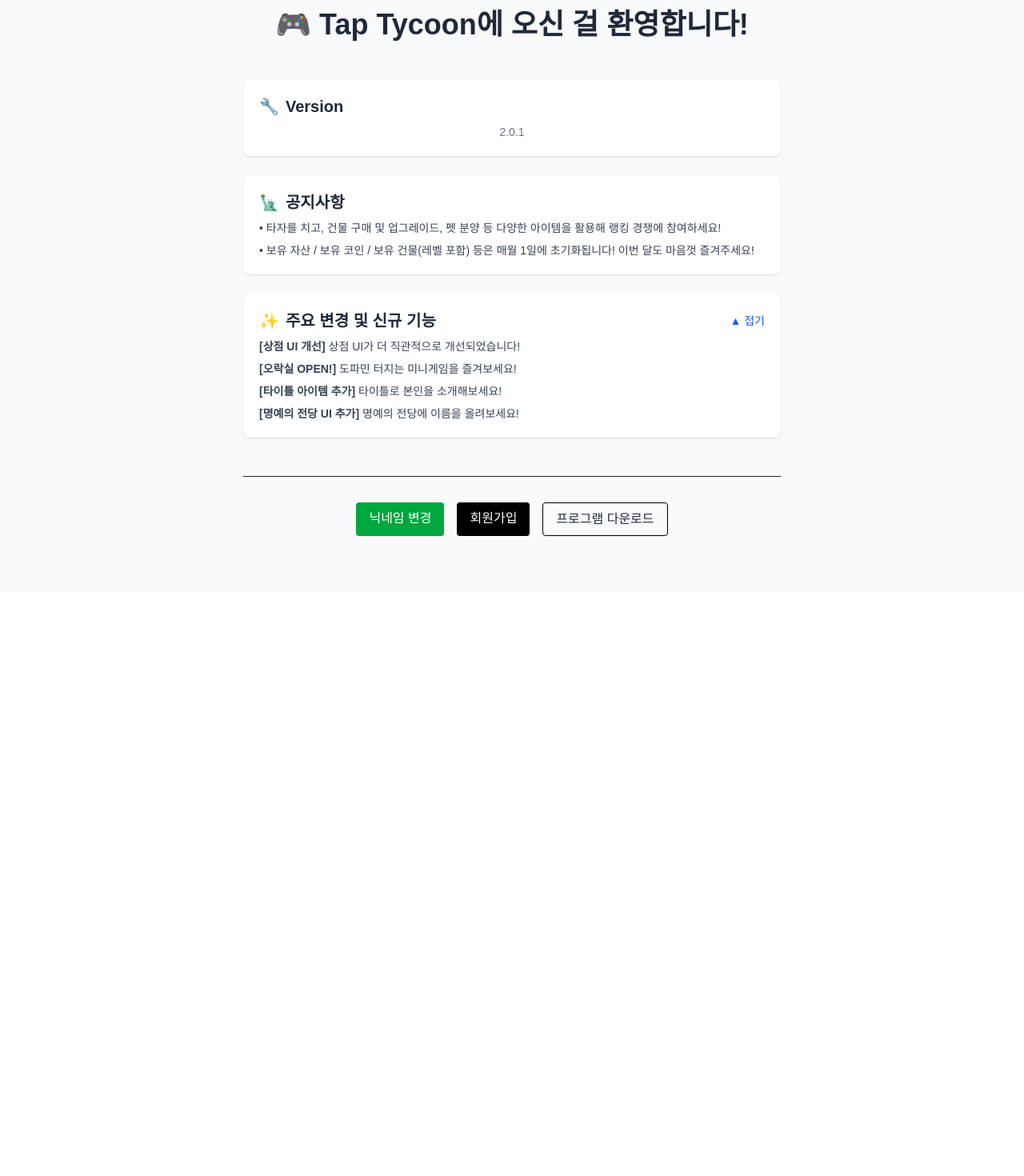
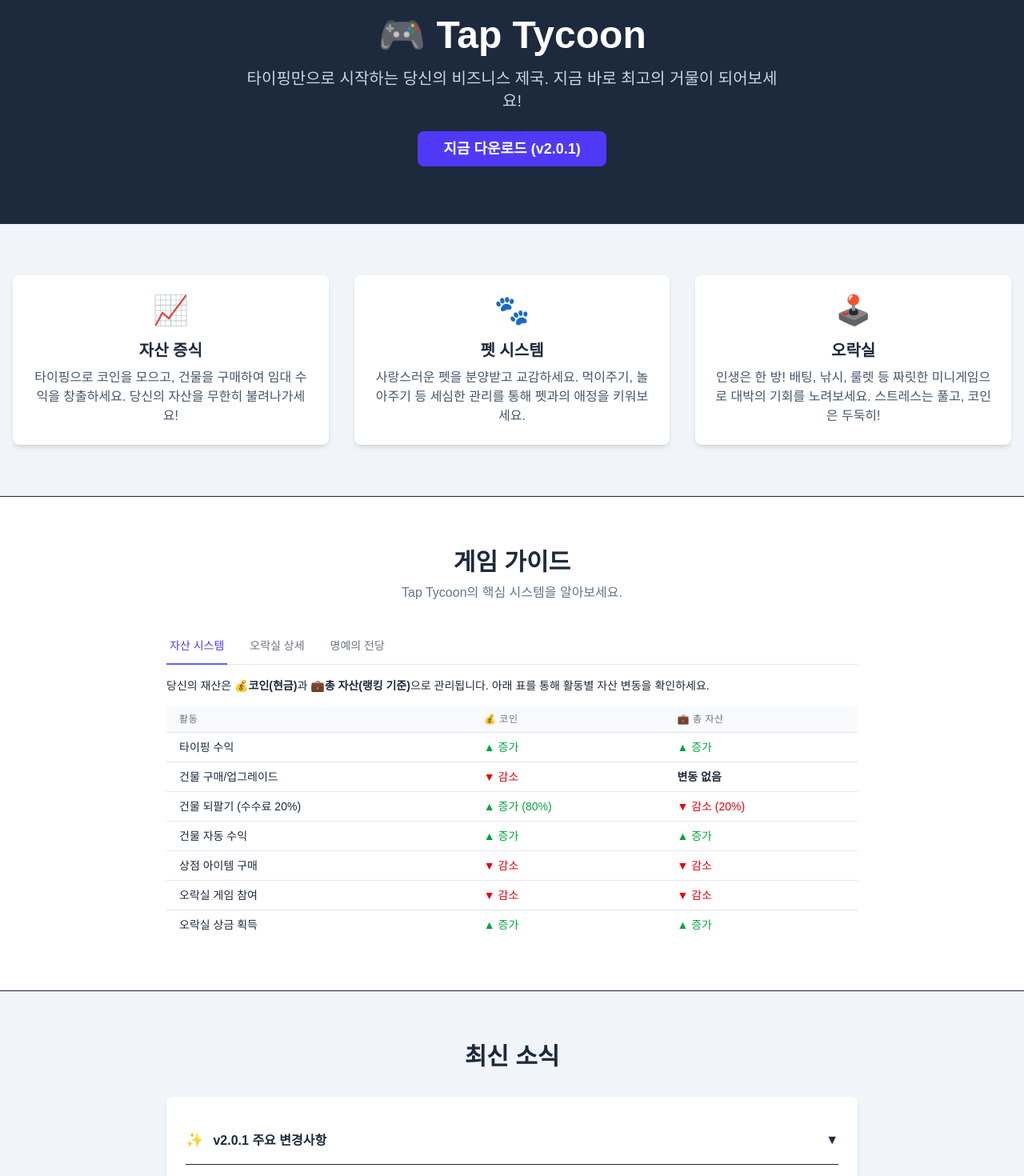
Before and after one commit to SehunPyo/tap-tycoon, a Next.js app: page / in a window 1280 px wide. Shown: the part 60-1530 px from the top of the page at 80% size. Before the commit the page ends 800 px from the top, so only its background shows below. Built offline with nearby package versions, Linux system fonts and the light colour scheme.

Commit message:
Update index.tsx

```diff
--- a/pages/index.tsx
+++ b/pages/index.tsx
@@ -1,103 +1,235 @@
 import Link from 'next/link';
-import { useState } from 'react';
+import { useState, ReactNode } from 'react';
 
-interface SectionProps {
+// --- 아코디언 아이템 컴포넌트 ---
+interface AccordionItemProps {
   title: string;
-  version?: string;
-  items: string[];
   emoji?: string;
+  children: ReactNode;
 }
 
-const sectionsData: SectionProps[] = [
+const AccordionItem = ({ title, emoji, children }: AccordionItemProps) => {
+  const [isOpen, setIsOpen] = useState(false);
+
+  return (
+    <div className="border-b">
+      <button
+        className="flex justify-between items-center w-full py-4 text-left font-semibold"
+        onClick={() => setIsOpen(!isOpen)}
+      >
+        <span>
+          {emoji && <span className="mr-3 text-lg">{emoji}</span>}
+          {title}
+        </span>
+        <span className={`transform transition-transform duration-300 ${isOpen ? 'rotate-180' : ''}`}>
+          ▼
+        </span>
+      </button>
+      {isOpen && (
+        <div className="pb-4 pl-9 text-gray-600 space-y-2">
+          {children}
+        </div>
+      )}
+    </div>
+  );
+};
+
+// --- 데이터 정의 ---
+const featureData = [
   {
-    title: 'Version',
-    emoji: '🔧',
-    version: '2.0.1',
-    items: []
+    emoji: '📈',
+    title: '자산 증식',
+    description: '타이핑으로 코인을 모으고, 건물을 구매하여 임대 수익을 창출하세요. 당신의 자산을 무한히 불려나가세요!',
+  },
+  {
+    emoji: '🐾',
+    title: '펫 시스템',
+    description: '사랑스러운 펫을 분양받고 교감하세요. 먹이주기, 놀아주기 등 세심한 관리를 통해 펫과의 애정을 키워보세요.',
+  },
+  {
+    emoji: '🕹️',
+    title: '오락실',
+    description: '인생은 한 방! 배팅, 낚시, 룰렛 등 짜릿한 미니게임으로 대박의 기회를 노려보세요. 스트레스는 풀고, 코인은 두둑히!',
+  },
+];
+
+const updatesData = [
+  {
+    title: 'v2.0.1 주요 변경사항',
+    emoji: '✨',
+    content: [
+      '<b>[상점 UI 개선]</b> 상점 UI가 더 직관적으로 개선되었습니다!',
+      '<b>[오락실 OPEN!]</b> 도파민 터지는 미니게임을 즐겨보세요!',
+      '<b>[타이틀 아이템 추가]</b> 타이틀로 본인을 소개해보세요!',
+      '<b>[명예의 전당 UI 추가]</b> 명예의 전당에 이름을 올려보세요!'
+    ],
   },
   {
     title: '공지사항',
     emoji: '🗽',
-    items: [
+    content: [
       '• 타자를 치고, 건물 구매 및 업그레이드, 펫 분양 등 다양한 아이템을 활용해 랭킹 경쟁에 참여하세요!',
       '• 보유 자산 / 보유 코인 / 보유 건물(레벨 포함) 등은 매월 1일에 초기화됩니다! 이번 달도 마음껏 즐겨주세요!'
-    ]
+    ],
   },
-  {
-    title: '주요 변경 및 신규 기능',
-    emoji: '✨',
-    items: [
-      '<b>[상점 UI 개선]</b> 상점 UI가 더 직관적으로 개선되었습니다!',
-      '<b>[오락실 OPEN!]</b> 도파민 터지는 미니게임을 즐겨보세요!',
-      '<b>[타이틀 아이템 추가]</b> 타이틀로 본인을 소개해보세요!',
-      '<b>[명예의 전당 UI 추가]</b> 명예의 전당에 이름을 올려보세요!'
-    ]
-  }
 ];
 
-export default function Home() {
-  const [isOpen, setIsOpen] = useState(true);
+const GameGuide = () => {
+    const [activeTab, setActiveTab] = useState('assets');
+
+    const tabs = [
+        { id: 'assets', label: '자산 시스템' },
+        { id: 'arcade', label: '오락실 상세' },
+        { id: 'halloffame', label: '명예의 전당' },
+    ];
 
     return (
-    <main className="flex flex-col items-center justify-center min-h-screen px-4 py-8 bg-gray-50 text-gray-800">
-      <h1 className="text-4xl font-extrabold mb-12 text-center">🎮 Tap Tycoon에 오신 걸 환영합니다!</h1>
-
-      <div className="w-full max-w-2xl space-y-6">
-        {sectionsData.map((section, index) => {
-          const alwaysOpen = index < 2; // 첫 두 섹션은 항상 열림
-          return (
-            <div key={section.title} className="bg-white rounded-lg shadow p-5">
-              <div className="flex items-center justify-between mb-2">
-                <h2 className="text-xl font-semibold">
-                  {section.emoji && <span className="mr-2">{section.emoji}</span>}
-                  {section.title}
-                </h2>
-                {!alwaysOpen && (
+        <div>
+            <div className="border-b border-gray-200 mb-4">
+                <nav className="-mb-px flex space-x-6">
+                    {tabs.map(tab => (
                         <button
-                    className="text-sm text-blue-600 hover:underline"
-                    onClick={() => setIsOpen(!isOpen)}
+                            key={tab.id}
+                            onClick={() => setActiveTab(tab.id)}
+                            className={`whitespace-nowrap py-3 px-1 border-b-2 font-medium text-sm transition-colors
+                                ${activeTab === tab.id
+                                    ? 'border-indigo-500 text-indigo-600'
+                                    : 'border-transparent text-gray-500 hover:text-gray-700 hover:border-gray-300'
+                                }`
+                            }
                         >
-                    {isOpen ? '▲ 접기' : '▼ 펼치기'}
+                            {tab.label}
                         </button>
-                )}
+                    ))}
+                </nav>
             </div>
 
-              {/* 내용 렌더링 조건 */}
-              {(alwaysOpen || isOpen) && (
-                <div className="text-sm text-gray-700 space-y-2">
-                  {section.version && (
-                    <p className="text-center font-medium text-gray-500">{section.version}</p>
+            <div className="text-sm">
+                {activeTab === 'assets' && (
+                    <div className="space-y-4">
+                        <p>당신의 재산은 <b>💰코인(현금)</b>과 <b>💼총 자산(랭킹 기준)</b>으로 관리됩니다. 아래 표를 통해 활동별 자산 변동을 확인하세요.</p>
+                        <div className="overflow-x-auto">
+                            <table className="min-w-full divide-y divide-gray-200">
+                                <thead className="bg-gray-50">
+                                    <tr>
+                                        <th className="px-4 py-2 text-left text-xs font-medium text-gray-500 uppercase tracking-wider">활동</th>
+                                        <th className="px-4 py-2 text-left text-xs font-medium text-gray-500 uppercase tracking-wider">💰 코인</th>
+                                        <th className="px-4 py-2 text-left text-xs font-medium text-gray-500 uppercase tracking-wider">💼 총 자산</th>
+                                    </tr>
+                                </thead>
+                                <tbody className="bg-white divide-y divide-gray-200">
+                                    <tr><td className="px-4 py-2">타이핑 수익</td><td className="px-4 py-2 text-green-600">▲ 증가</td><td className="px-4 py-2 text-green-600">▲ 증가</td></tr>
+                                    <tr><td className="px-4 py-2">건물 구매/업그레이드</td><td className="px-4 py-2 text-red-600">▼ 감소</td><td className="px-4 py-2 font-semibold">변동 없음</td></tr>
+                                    <tr><td className="px-4 py-2">건물 되팔기 (수수료 20%)</td><td className="px-4 py-2 text-green-600">▲ 증가 (80%)</td><td className="px-4 py-2 text-red-600">▼ 감소 (20%)</td></tr>
+                                    <tr><td className="px-4 py-2">건물 자동 수익</td><td className="px-4 py-2 text-green-600">▲ 증가</td><td className="px-4 py-2 text-green-600">▲ 증가</td></tr>
+                                    <tr><td className="px-4 py-2">상점 아이템 구매</td><td className="px-4 py-2 text-red-600">▼ 감소</td><td className="px-4 py-2 text-red-600">▼ 감소</td></tr>
+                                    <tr><td className="px-4 py-2">오락실 게임 참여</td><td className="px-4 py-2 text-red-600">▼ 감소</td><td className="px-4 py-2 text-red-600">▼ 감소</td></tr>
+                                    <tr><td className="px-4 py-2">오락실 상금 획득</td><td className="px-4 py-2 text-green-600">▲ 증가</td><td className="px-4 py-2 text-green-600">▲ 증가</td></tr>
+                                </tbody>
+                            </table>
+                        </div>
+                    </div>
                 )}
-                  {section.items.length > 0 ? (
-                    section.items.map((item, i) => (
-                      <p
-                        key={i}
-                        dangerouslySetInnerHTML={{ __html: item }}
-                      />
-                    ))
-                  ) : !section.version ? (
-                    <p className="italic text-gray-400">내용이 없습니다.</p>
-                  ) : null}
+                {activeTab === 'arcade' && (
+                    <div className="space-y-4">
+                        <p>오락실에서 사용한 모든 금액은 '이달의 오락왕' 랭킹에 집계됩니다.</p>
+                        <ul className="list-disc pl-5 space-y-3">
+                            <li><b>배팅:</b> 배팅액이 클수록 상금도 커지지만, 성공 확률은 낮아집니다. 고위험 고수익에 도전하세요!</li>
+                            <li><b>낚시 (참가비 3,000):</b> 60% 확률로 성공하며, 희귀한 보물상자(최대 100만 코인)를 낚을 수도 있습니다.</li>
+                            <li><b>더블 or Nothing (참가비 3,000):</b> 첫 성공 확률은 70%! 이후 50% 확률로 상금이 2배가 됩니다. 짜릿한 연속 성공에 도전하세요.</li>
+                            <li><b>룰렛 (참가비 10,000):</b> 5명이 모이면 시작! 단 한 명의 승자가 60,000 코인을 독차지합니다.</li>
+                        </ul>
+                    </div>
+                )}
+                {activeTab === 'halloffame' && (
+                     <div className="space-y-3">
+                        <p>각 분야 최고의 플레이어는 명예의 전당에 오릅니다.</p>
+                        <ul className="list-disc pl-5 space-y-2">
+                           <li><b>타이핑의 신:</b> 순수 타이핑으로 가장 많은 수익을 올린 플레이어.</li>
+                           <li><b>최고의 땅부자:</b> 가장 많은 수의 건물을 보유한 플레이어.</li>
+                           <li><b>이달의 오락왕:</b> 해당 월에 오락실에서 가장 많은 코인을 사용한 플레이어.</li>
+                        </ul>
+                        <div className="mt-4 p-3 bg-yellow-100 border-l-4 border-yellow-500 text-yellow-800 rounded-r-lg">
+                            <p className="font-bold">👑 특별 혜택!</p>
+                            <p>'이달의 오락왕' TOP 3에게는 다음 달 초기화 전까지 모든 타이핑 수익이 <b>1.5배 증가</b>하는 '도박왕의 은총' 버프가 주어집니다!</p>
+                        </div>
                     </div>
                 )}
             </div>
+        </div>
     );
-        })}
+};
+
+
+export default function Home() {
+  return (
+    <main className="flex flex-col items-center min-h-screen bg-slate-100 text-slate-800 font-sans">
+
+      {/* --- Hero Section --- */}
+      <section className="w-full bg-slate-800 text-white text-center py-20">
+        <div className="container mx-auto px-4">
+          <h1 className="text-5xl font-extrabold mb-4">🎮 Tap Tycoon</h1>
+          <p className="text-xl text-slate-300 mb-8 max-w-2xl mx-auto">
+            타이핑만으로 시작하는 당신의 비즈니스 제국. 지금 바로 최고의 거물이 되어보세요!
+          </p>
+          <Link href="/download" className="bg-indigo-600 text-white px-8 py-3 rounded-lg font-bold text-lg hover:bg-indigo-700 transition-transform transform hover:scale-105">
+            지금 다운로드 (v2.0.1)
+          </Link>
         </div>
+      </section>
 
-      <div className="mt-12 border-t pt-8 w-full max-w-2xl text-center">
-        <div className="flex flex-wrap justify-center gap-4">
-          <Link href="/change-nickname" className="bg-green-600 text-white px-4 py-2 rounded hover:bg-green-700 transition">
-            닉네임 변경
-          </Link>
-          <Link href="/signup" className="bg-black text-white px-4 py-2 rounded hover:bg-gray-800 transition">
+      {/* --- Features Section --- */}
+      <section className="container mx-auto px-4 py-16">
+        <div className="grid md:grid-cols-3 gap-8 text-center">
+          {featureData.map(feature => (
+            <div key={feature.title} className="bg-white p-6 rounded-lg shadow-md">
+              <div className="text-4xl mb-4">{feature.emoji}</div>
+              <h3 className="text-xl font-bold mb-2">{feature.title}</h3>
+              <p className="text-slate-600">{feature.description}</p>
+            </div>
+          ))}
+        </div>
+      </section>
+
+      {/* --- Game Guide Section --- */}
+      <section className="w-full bg-white border-t border-b">
+        <div className="container mx-auto px-4 py-16 max-w-4xl">
+           <h2 className="text-3xl font-bold text-center mb-2">게임 가이드</h2>
+           <p className="text-center text-slate-500 mb-8">Tap Tycoon의 핵심 시스템을 알아보세요.</p>
+           <GameGuide />
+        </div>
+      </section>
+
+      {/* --- Updates Section --- */}
+      <section className="container mx-auto px-4 py-16 max-w-4xl">
+        <h2 className="text-3xl font-bold text-center mb-8">최신 소식</h2>
+        <div className="bg-white rounded-lg shadow-md p-6">
+          {updatesData.map(update => (
+            <AccordionItem key={update.title} title={update.title} emoji={update.emoji}>
+              <div className="space-y-2">
+                {update.content.map((item, i) => (
+                  <p key={i} dangerouslySetInnerHTML={{ __html: item }} />
+                ))}
+              </div>
+            </AccordionItem>
+          ))}
+        </div>
+      </section>
+
+      {/* --- CTA and Footer --- */}
+      <footer className="w-full bg-slate-200 border-t">
+        <div className="container mx-auto px-4 py-12 text-center">
+          <h3 className="text-2xl font-bold mb-4">준비되셨나요?</h3>
+          <div className="flex flex-wrap justify-center items-center gap-4">
+            <Link href="/signup" className="bg-slate-800 text-white px-6 py-2 rounded-md hover:bg-slate-900 transition">
               회원가입
             </Link>
-          <Link href="/download" className="border border-black text-gray-800 px-4 py-2 rounded hover:bg-gray-100 transition">
-            프로그램 다운로드
+            <Link href="/change-nickname" className="text-slate-700 font-medium px-6 py-2 rounded-md hover:bg-slate-300 transition">
+              닉네임 변경
             </Link>
           </div>
         </div>
+      </footer>
     </main>
   );
 }
```
Lines whose indentation alone changed are shown as unchanged.
